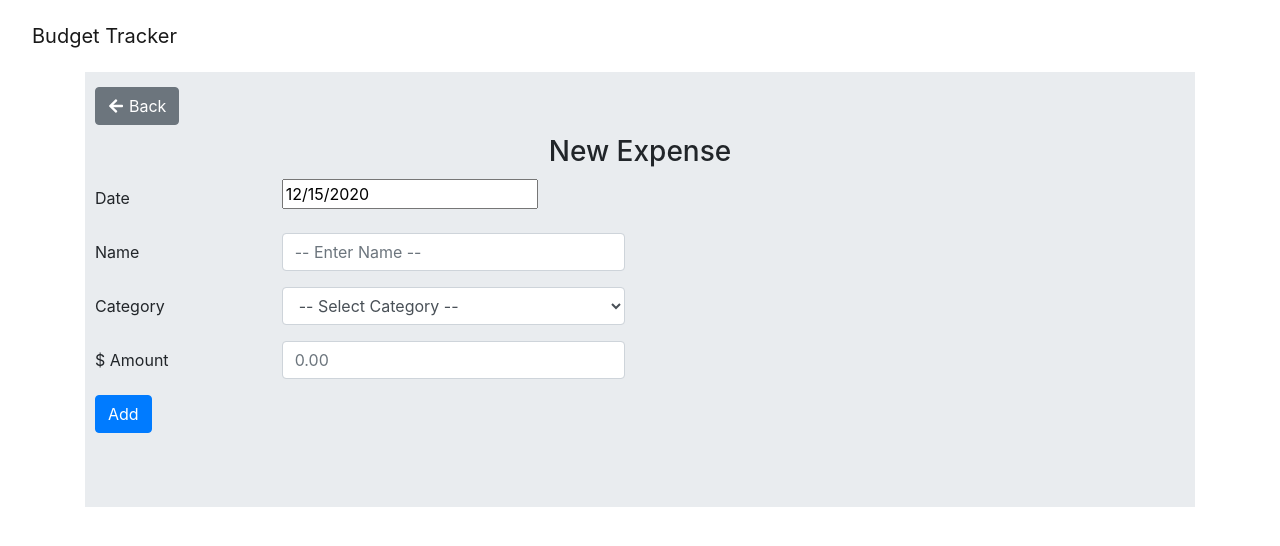
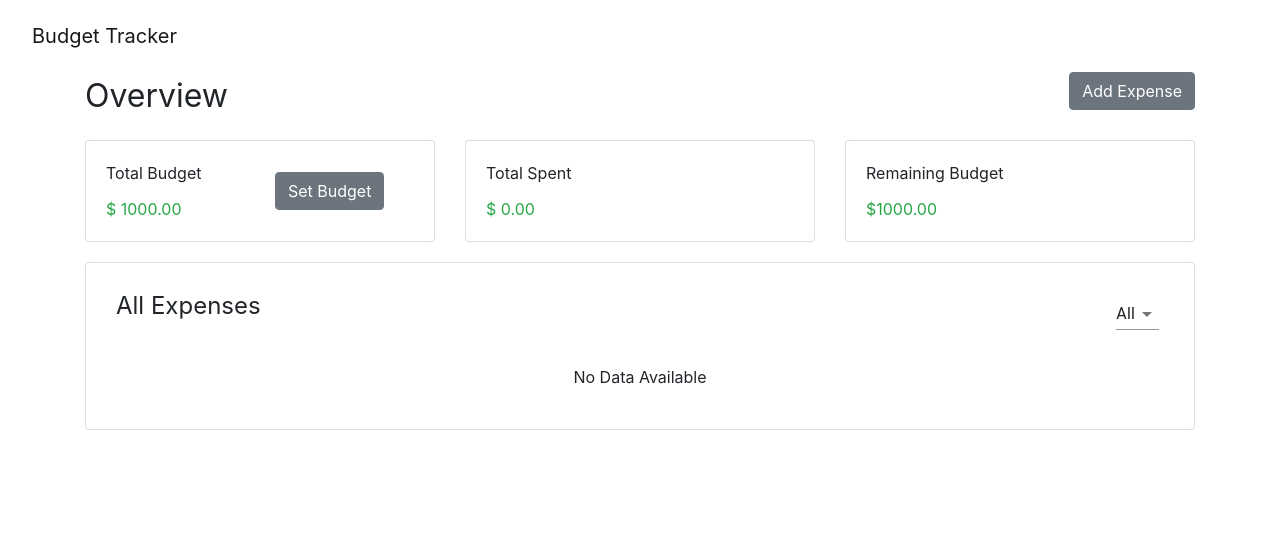
Before and after one commit to amandalincs/budget-tracker, a React (Create React App) app in the folder budget-tracker/: page / in a window 1280 px wide. Shown: the top 546 px of the page. Built offline with nearby package versions, Linux system fonts and the light colour scheme.

Commit message:
updated paths of pages

```diff
--- a/budget-tracker/src/App.js
+++ b/budget-tracker/src/App.js
@@ -14,8 +14,8 @@ import AddItems from './components/Pages/AddItems'
           <MainNav />
 
           <Switch>
-            <Route exact path="/dashboard" component={Dashboard}/>
-            <Route exact path="/" component={AddItems}/>
+            <Route exact path="/" component={Dashboard}/>
+            <Route exact path="/add_expense" component={AddItems}/>
 
           </Switch>
         </div>
```
Also changed, not shown: 1 other file (tests, documents, lock files or other folders).
